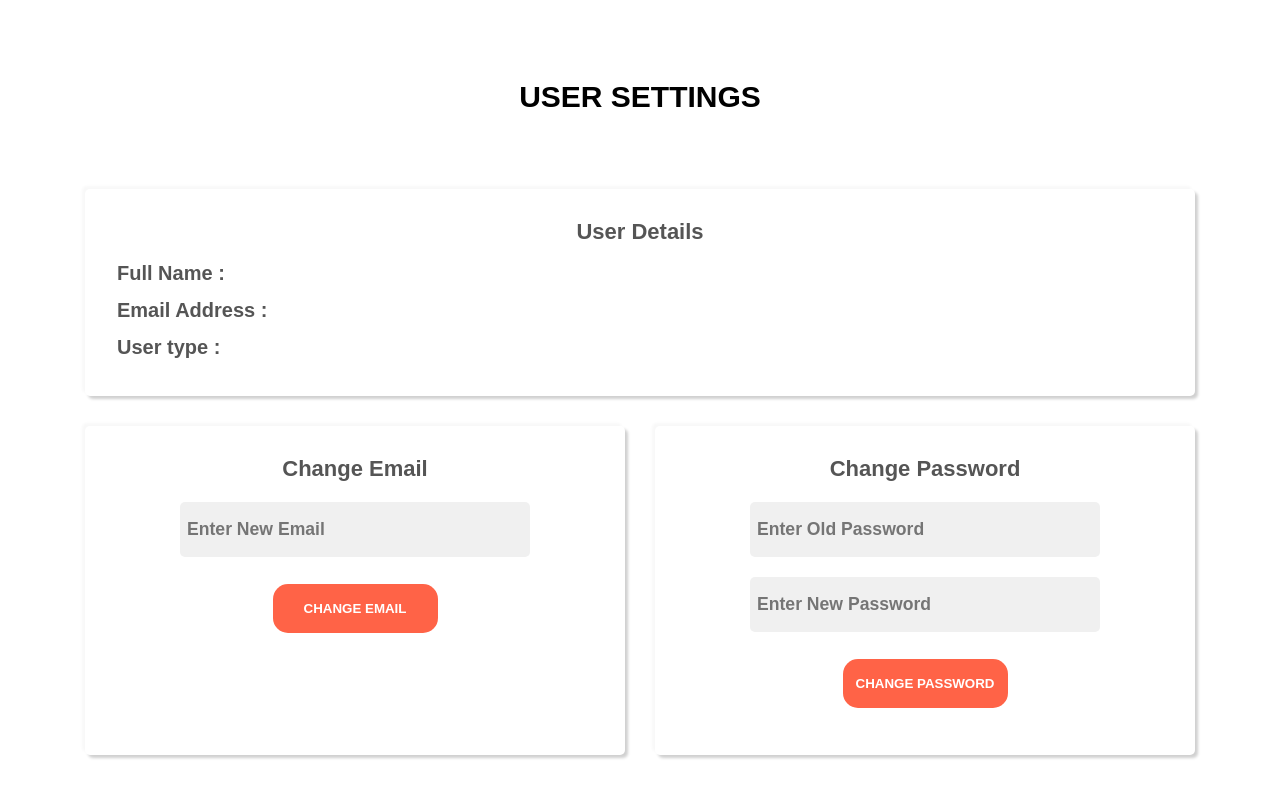
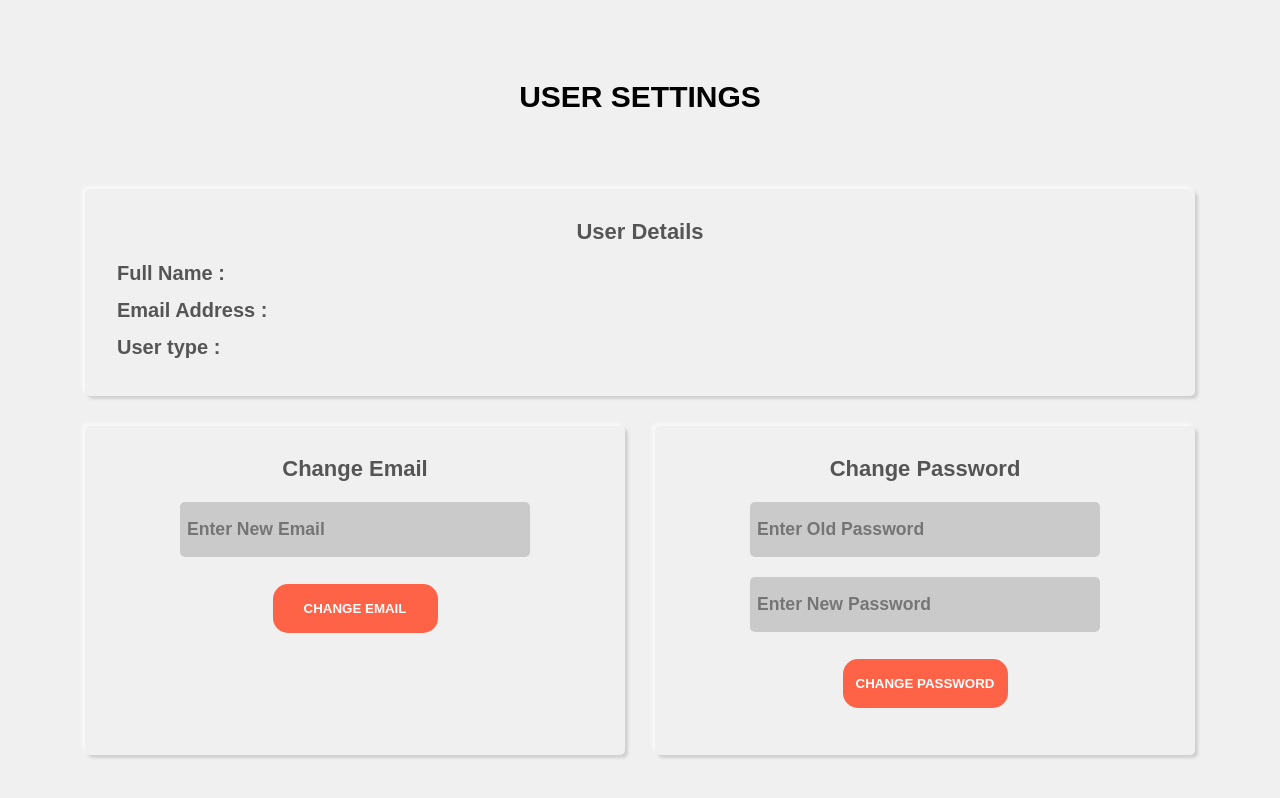
Before and after one commit to AkeelMNM/ConferenceMS-Frontend-Development, a React (Vite) app: page /UserProfile in a window 1280 px wide. Shown: the top 798 px of the page. Built offline with nearby package versions, Linux system fonts and the light colour scheme; no server answers.

Commit message:
colour change

```diff
--- a/styles/user/Payment.css
+++ b/styles/user/Payment.css
@@ -47,6 +47,7 @@ Payment section
 .payment-section{
     padding: 80px 0 80px;
     min-height: 100vh;
+    /*background-color: #F0F0F0;*/
 }
 
 .payment-row  .payment-item {
--- a/styles/user/TemplatesDownload.css
+++ b/styles/user/TemplatesDownload.css
@@ -55,6 +55,7 @@ Templates download section
 .Templates-section{
     padding: 80px 0 80px;
     min-height: 100vh;
+    background-color: #F0F0F0;
 }
 
 .Templates-section .Templates-item {
--- a/styles/user/UserProfile.css
+++ b/styles/user/UserProfile.css
@@ -35,6 +35,7 @@ User Profile section
 .profile-section {
     padding: 80px 0 80px;
     min-height: 100vh;
+    background-color: #F0F0F0;
 }
 
 .profile-container {
@@ -122,7 +123,7 @@ User Profile section
 .input-Field {
     max-width: 380px;
     width: 100%;
-    background-color: #f0f0f0;
+    background-color: #cacaca;
     margin: 10px 0;
     height: 55px;
     border-radius: 5px;
```
